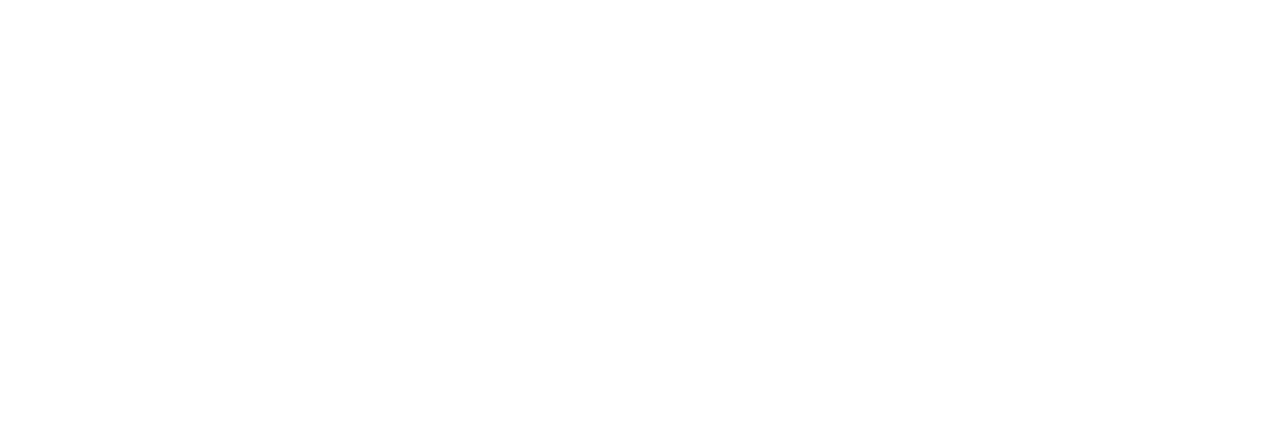
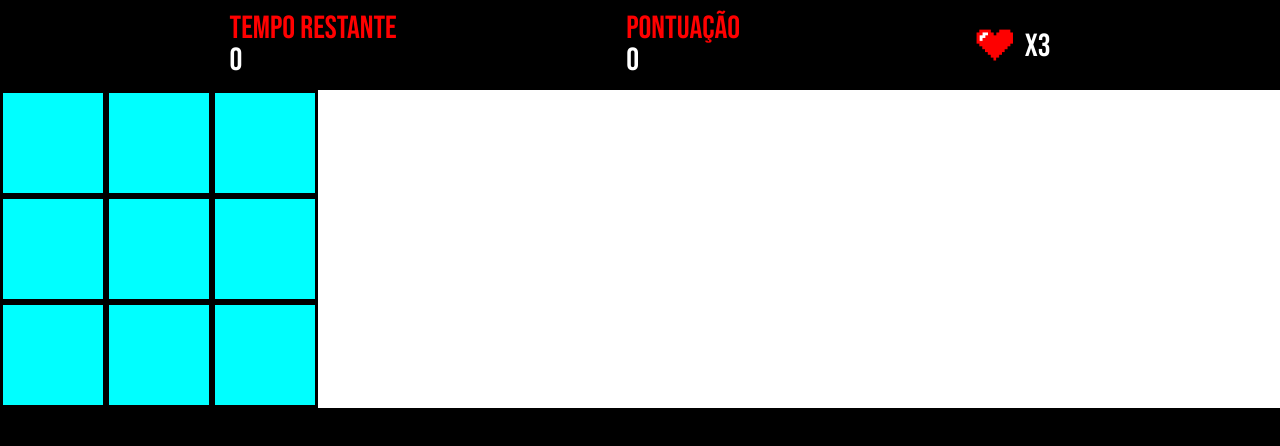
Before and after one commit to bkellym/detona-venon, a plain HTML site: page index.html in a window 1280 px wide. Drawn offline with Linux system fonts and the light colour scheme.

Commit message:
Estruturação base de paineis

```diff
--- a/index.html
+++ b/index.html
@@ -3,10 +3,67 @@
 <head>
     <meta charset="UTF-8" >
     <meta name="viewport" content="width=device-width, initial-scale=1.0">
+
+    <link rel="preconnect" href="https://fonts.googleapis.com">
+    <link rel="preconnect" href="https://fonts.gstatic.com" crossorigin>
+    <link href="https://fonts.googleapis.com/css2?family=Bebas+Neue&display=swap" rel="stylesheet">
+
+    <!-- style -->
+    <link rel="stylesheet" href="./src/styles/reset.css" />
+    <link rel="stylesheet" href="./src/styles/style.css" />
+
     <title>Detona Venon</title>
 </head>
 <body>
 
+    <div class="container">
+
+        <div class = "menu">
+            <div class="menu-time">
+                <h2 style="color: red;"> Tempo restante </h2>
+                <h2> 0 </h2>
+            </div>
+
+            <div class="menu-score">
+                <h2 style="color: red;"> Pontuação </h2>
+                <h2> 0 </h2>
+            </div>
+
+            <div class="menu-lives">
+
+                <h2> <img src="./src/images/heart.webp"/> x3 </h2>
+            </div>
+
+
+        </div>
+
+        <div class="panel">
+
+            <div class="linha">
+                <div class="celula"></div>
+                <div class="celula"></div>
+                <div class="celula"></div>
+            </div>
+
+            <div class="linha">
+                <div class="celula"></div>
+                <div class="celula"></div>
+                <div class="celula"></div>
+            </div>
+
+            <div class="linha">
+                <div class="celula"></div>
+                <div class="celula"></div>
+                <div class="celula"></div>
+            </div>
+
+        </div>
+
+
+
+    </div>
+
+    <script src="./src/scripts/engine.js" > </script>
 
 </body>
 </html>
--- /dev/null
+++ b/src/styles/style.css
@@ -0,0 +1,46 @@
+html{
+    font-family: 'Bebas Neue', sans-serif;
+}
+
+.container{
+    background-color: black;
+    color: white;
+    height: 100vh;
+}
+
+.menu{
+    display: flex;
+    justify-content: space-evenly;
+    align-items: center;
+
+    height: 90px;
+    width: 100%;
+}
+
+.menu-time, .menu-score, .menu-lives{
+    font-size: 2em;
+}
+
+.menu-lives img{
+    height: 50px;
+    display: inline;
+    vertical-align: middle;
+}
+
+.panel{
+    background-color: #FFFFFF;
+    margin: auto;
+}
+
+.linha{
+    display: flex;
+}
+
+.celula{
+    background-color: aqua;
+    border: 3px #000000;
+    border-style: solid;
+
+    width: 100px;
+    height: 100px;
+}
```
Also changed, not shown: src/images/heart.webp (added), src/scripts/engine.js (added).
